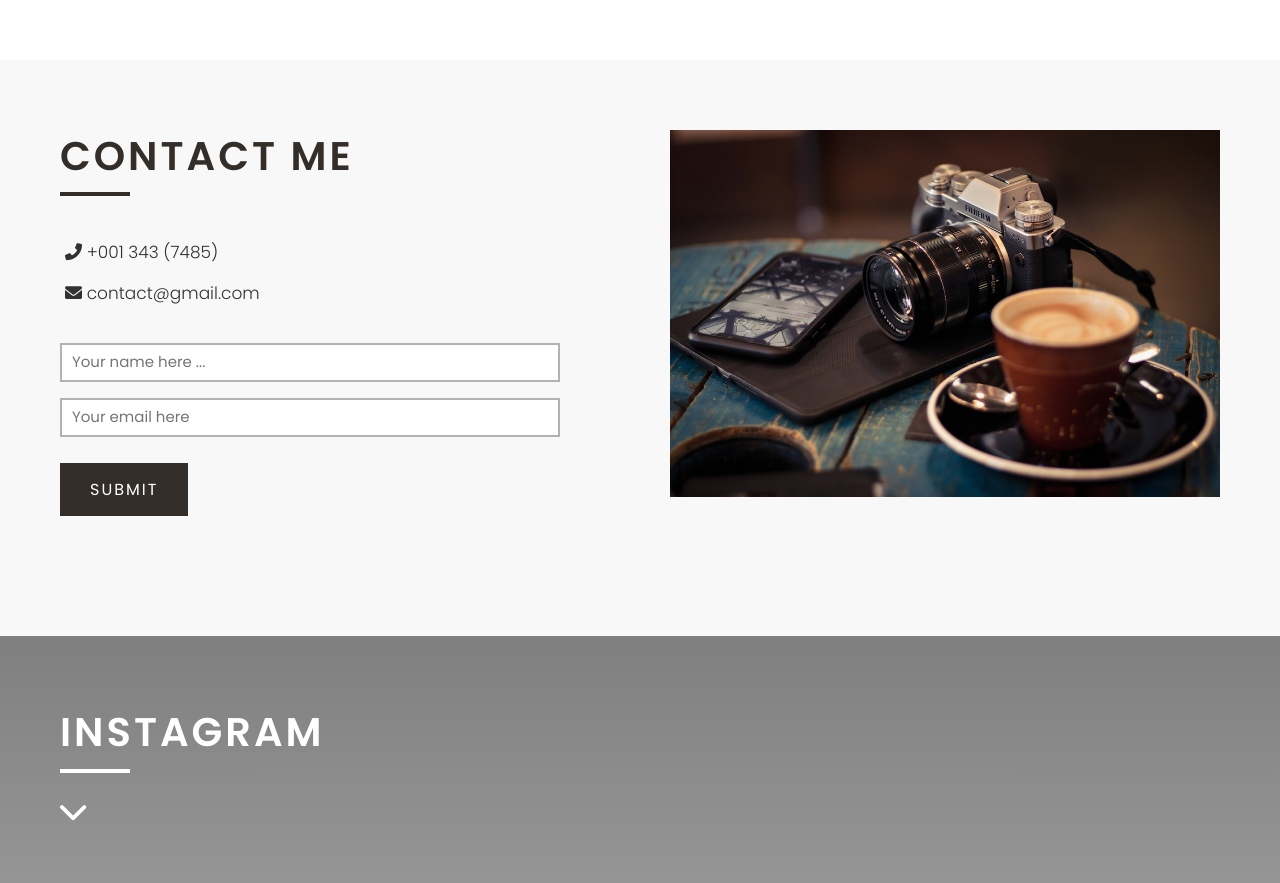
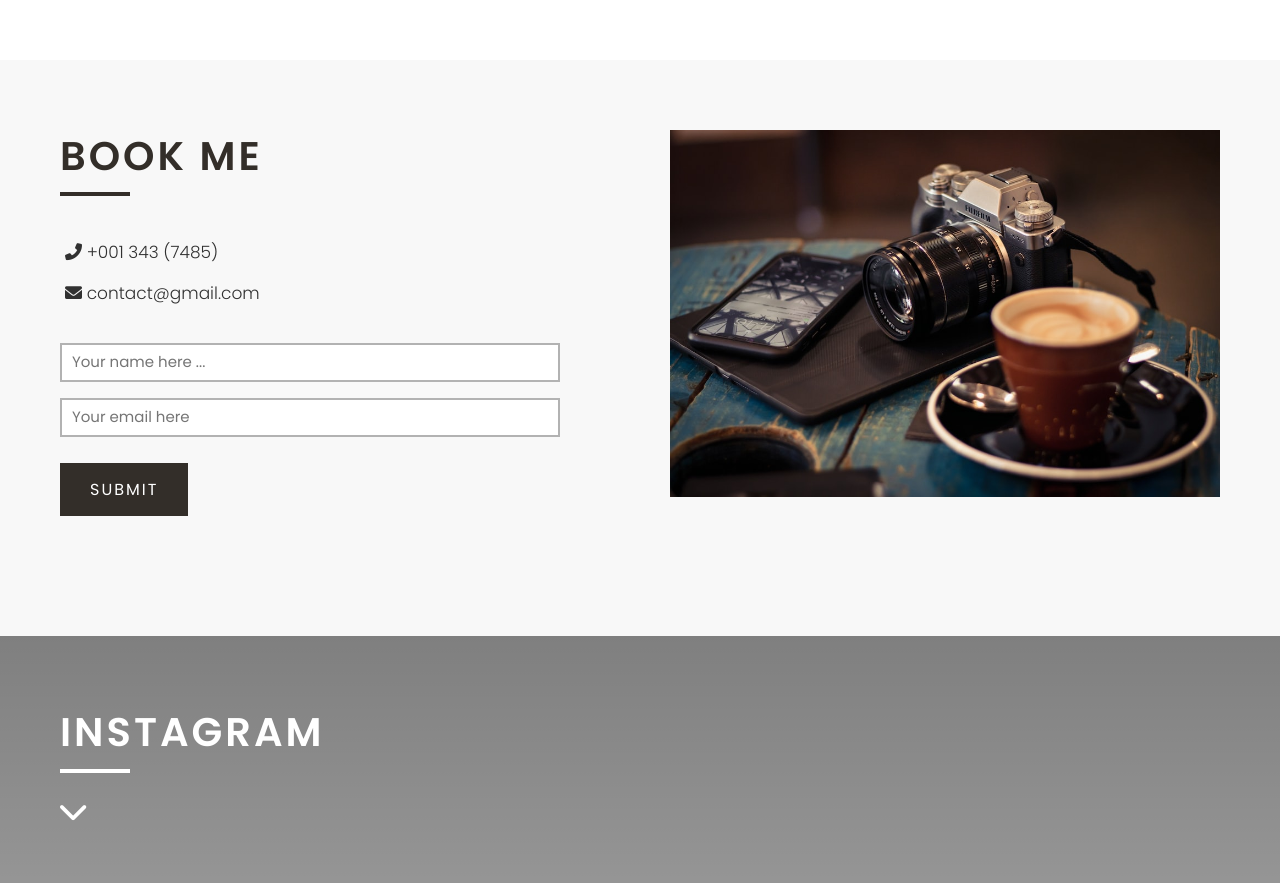
Before and after one commit to samxn/photography-site, a plain HTML site: page index.html in a window 1280 px wide. Shown: the part 3400-4283 px from the top of the page. Drawn offline with Linux system fonts and the light colour scheme.

Commit message:
Updated h2 tag

```diff
--- a/index.html
+++ b/index.html
@@ -177,7 +177,7 @@
           <div class="contact-content flex">
             <div class="contact-left">
               <div class="title">
-                <h2>contact me</h2>
+                <h2>Book Me</h2>
               </div>
               <p class="lead">
                 <i class="fas fa-phone-alt"></i> +001 343 (7485)
```
